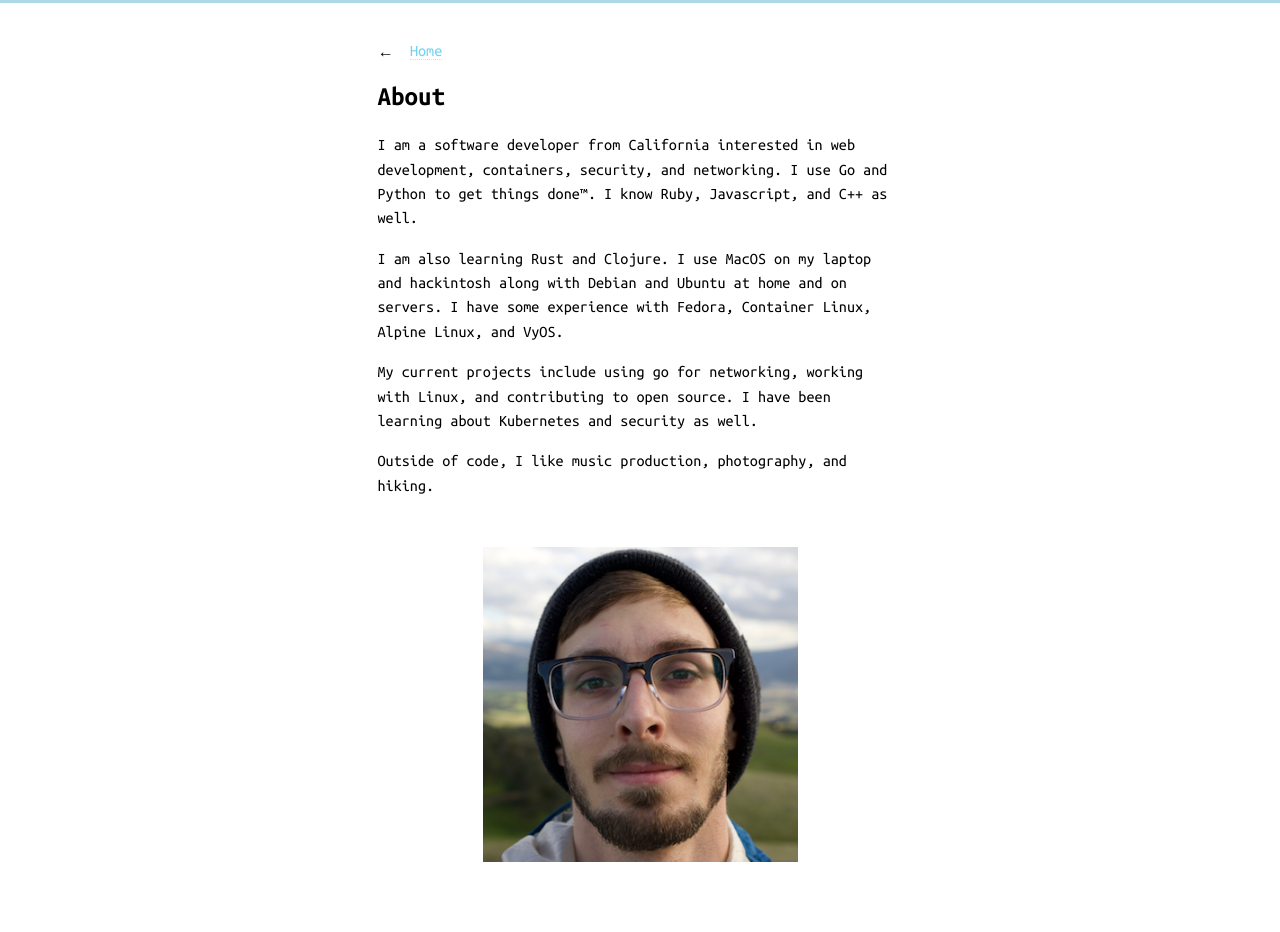
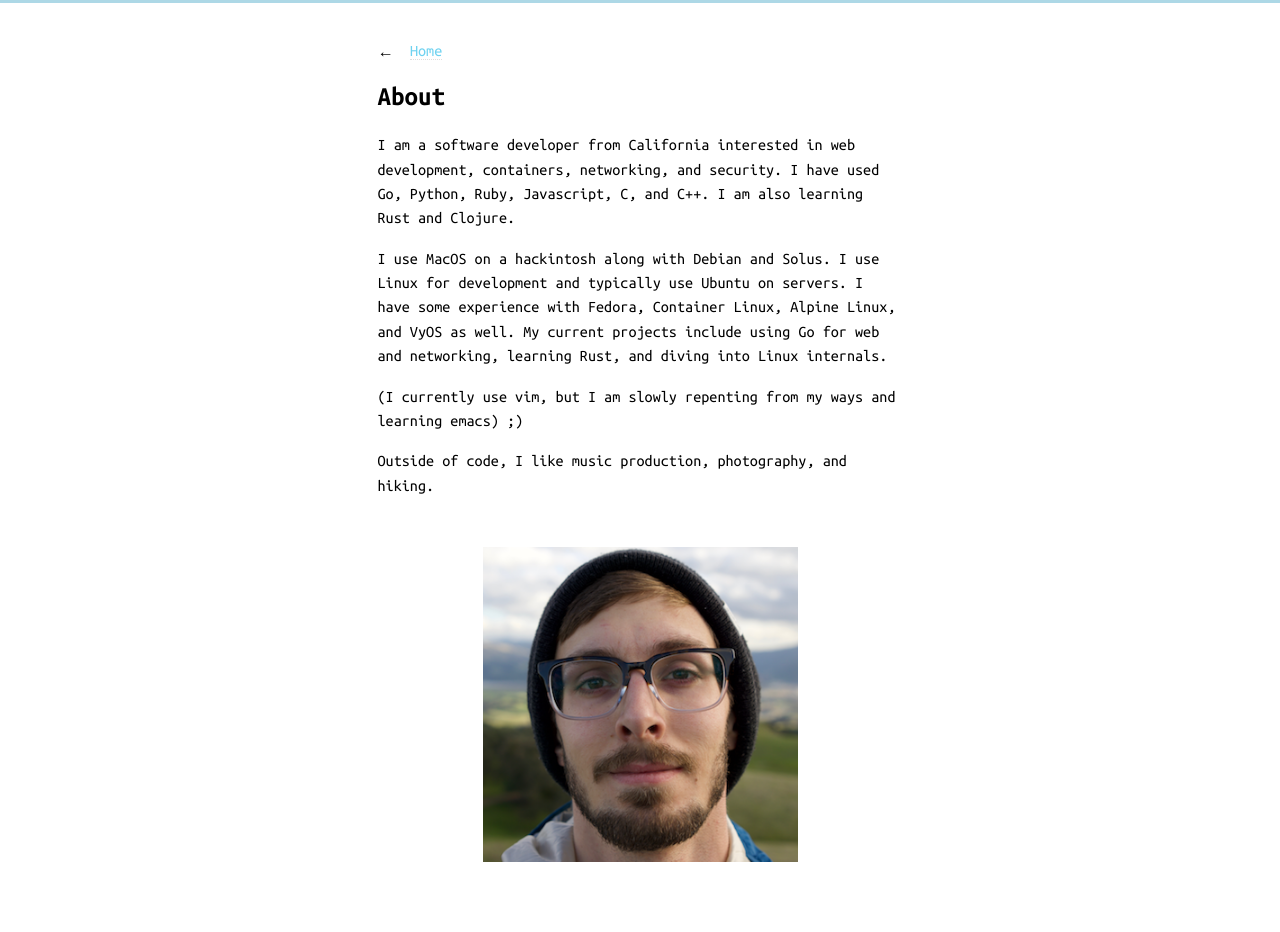
Before and after one commit to nijaru/nijaru.github.io, a Jekyll site: the page built from about.md, in a window 1280 px wide. Built offline with Jekyll 4.4.1, drawn with Linux system fonts in a browser that asks for light colours.

Commit message:
Update about me
Signed-off-by: Nick Russo <nijaru0x@gmail.com>

```diff
--- a/_layouts/home.html
+++ b/_layouts/home.html
@@ -6,7 +6,7 @@ layout: default
 </h1>
 <h3>About</h3>
 <p>
-  I am a software developer from California interested in web development, containers, security, and networking. I use Go and Python to get things done™. I know Ruby, Javascript, and C++ as well.
+  I am a software developer from California interested in web development, containers, networking, and security. I have used Go, Python, Ruby, Javascript, C, and C++. I am also learning Rust and Clojure.
 </p>
 <p>More <span class="read-more-link-container"><a href="{{ "/about.html" | relative_url }}">about me</a></span></p>
 <h3>Contact</h3>
--- a/about.md
+++ b/about.md
@@ -3,11 +3,11 @@ layout: post
 title: About
 ---
 
-I am a software developer from California interested in web development, containers, security, and networking. I use Go and Python to get things done™. I know Ruby, Javascript, and C++ as well.
+I am a software developer from California interested in web development, containers, networking, and security. I have used Go, Python, Ruby, Javascript, C, and C++. I am also learning Rust and Clojure.
 
-I am also learning Rust and Clojure. I use MacOS on my laptop and hackintosh along with Debian and Ubuntu at home and on servers. I have some experience with Fedora, Container Linux, Alpine Linux, and VyOS.
+I use MacOS on a hackintosh along with Debian and Solus. I use Linux for development and typically use Ubuntu on servers. I have some experience with Fedora, Container Linux, Alpine Linux, and VyOS as well. My current projects include using Go for web and networking, learning Rust, and diving into Linux internals.
 
-My current projects include using go for networking, working with Linux, and contributing to open source. I have been learning about Kubernetes and security as well.
+(I currently use vim, but I am slowly repenting from my ways and learning emacs) ;)
 
 Outside of code, I like music production, photography, and hiking.
 
```
